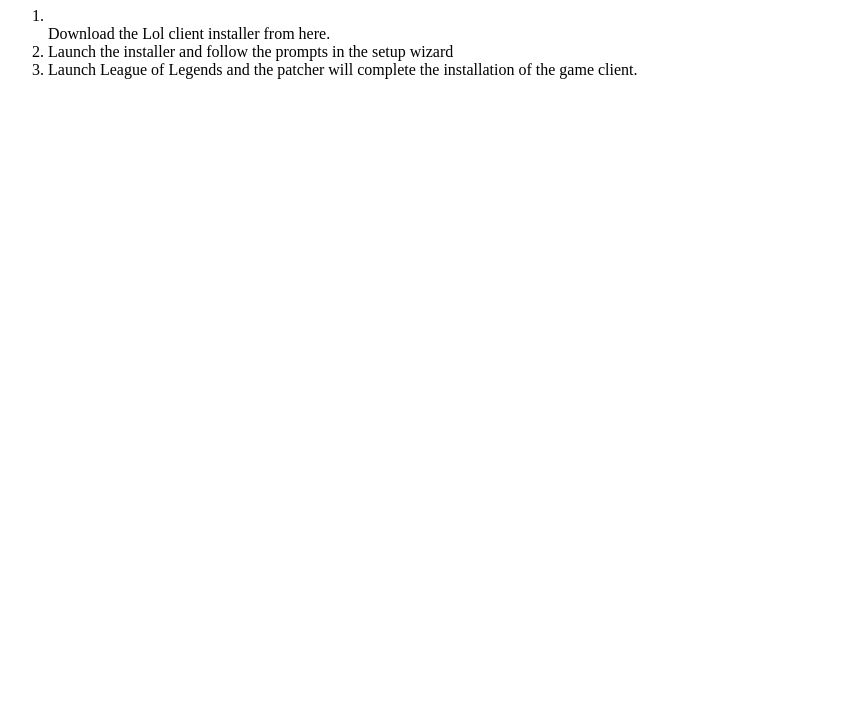
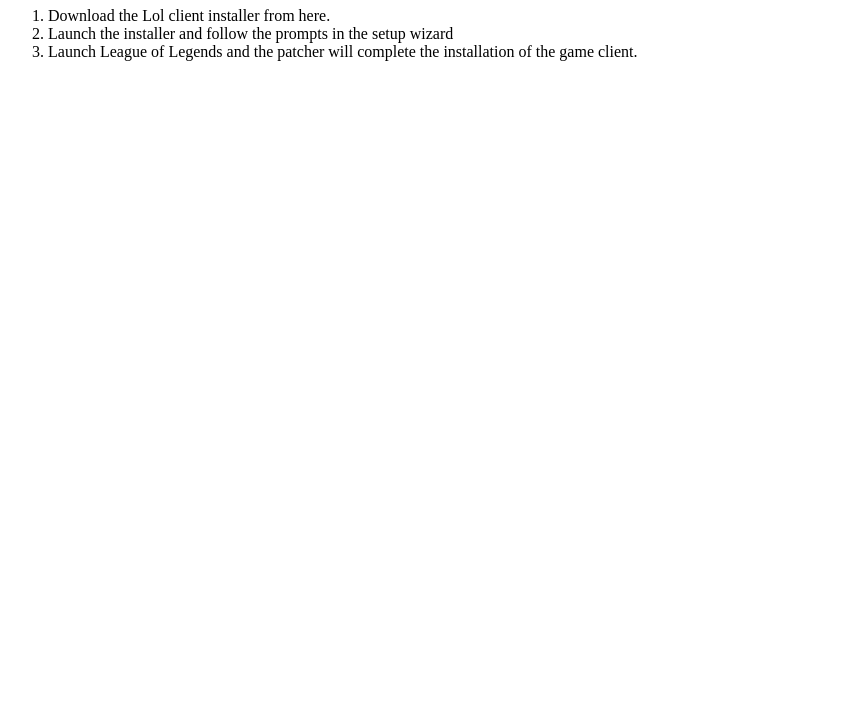
Before and after one commit to rolo8043/Rosa-L-pez, a plain HTML site: page P1/Pt5.html in a window 1280 px wide. Shown: the part 73-800 px from the top of the page, without its empty margins (0-853 px from the left). Drawn offline with Linux system fonts and the light colour scheme.

Commit message:
Update Pt5.html

```diff
--- a/P1/Pt5.html
+++ b/P1/Pt5.html
@@ -7,7 +7,7 @@
 <body>
 	<h1>How do I install League of Legends (LoL) on a computer?</h1>
 	<ol>
-  <li></li>Download the Lol client installer from here.</li>
+  <li>Download the Lol client installer from here.</li>
   <li>Launch the installer and follow the prompts in the setup wizard</li>
   <li>Launch League of Legends and the patcher will complete the installation of the game client.</li>
   </ol>
```
